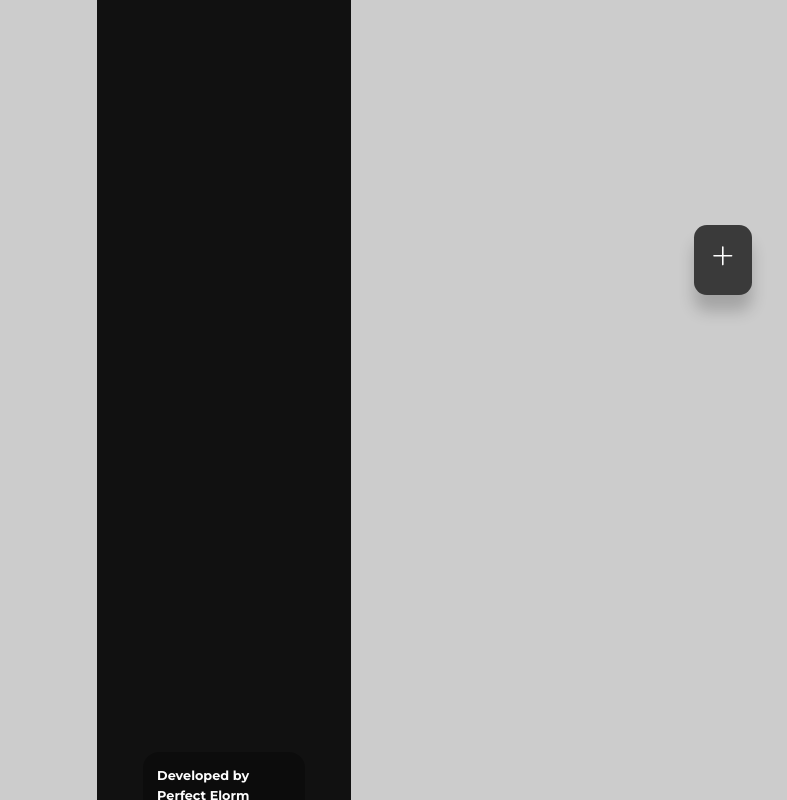
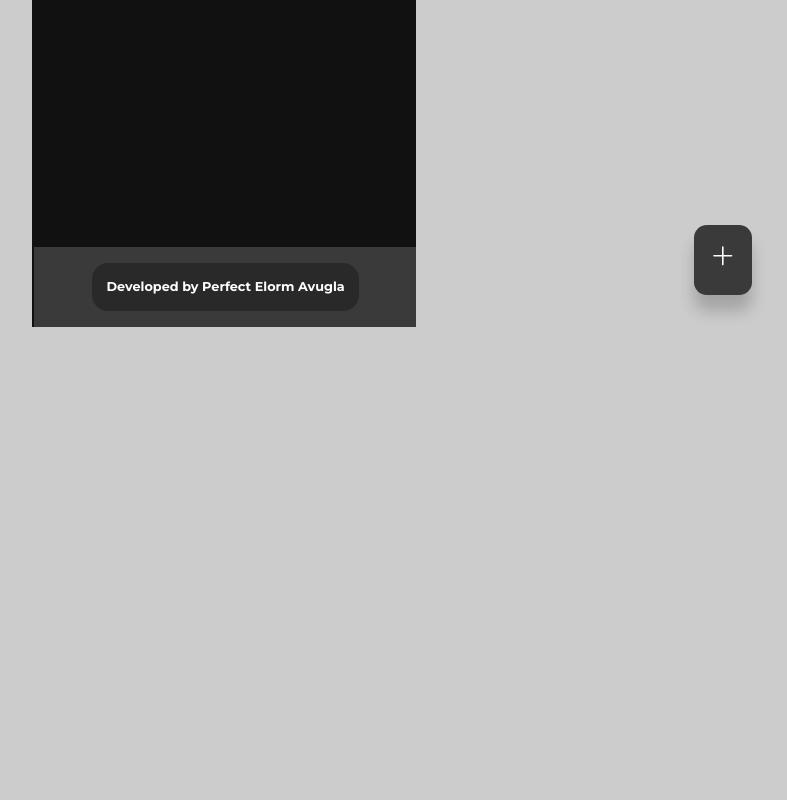
Before and after one commit to PeaElorm/React-Notes-App, a React (Vite) app: page / in a window 1280 px wide. Shown: the part 441-1241 px from the top of the page, without its empty margins (416-1203 px from the left). After the commit the page ends 800 px from the top, so only its background shows below. Built offline with nearby package versions, Linux system fonts and the light colour scheme.

Commit message:
delete note functionality

```diff
--- a/src/App.jsx
+++ b/src/App.jsx
@@ -24,13 +24,16 @@ function App() {
               path="/create-note"
               element={<CreateNote setNotes={setNotes} />}
             />
-            <Route path="/edit-note/:id" element={<EditNote notes={notes} setNotes={setNotes} />} />
+            <Route
+              path="/edit-note/:id"
+              element={<EditNote notes={notes} setNotes={setNotes} />}
+            />
           </Routes>
         </BrowserRouter>
+        <footer>
+          <h3>Developed by Perfect Elorm Avugla</h3>
+        </footer>
       </main>
-      <footer>
-        <h3>Developed by Perfect Elorm Avugla</h3>
-      </footer>
     </div>
   );
 }
--- a/src/components/NoteItem.jsx
+++ b/src/components/NoteItem.jsx
@@ -2,12 +2,12 @@ import { Link } from "react-router-dom";
 
 const NoteItem = ({ note }) => {
   const predefinedColors = [
-    "#ffcc80",
-    "##ffab91",
-    "#e6ee9b",
-    "#80deea",
-    "#cf93d9",
-    "#f691b3",
+    "#ffc182",
+    "#e3acac",
+    "#e9c4c7",
+    "#ba1bc0",
+    "#436953",
+    "#9592f5",
   ];
 
   const generateRandomColor = () => {
@@ -26,6 +26,7 @@ const NoteItem = ({ note }) => {
       <h4>
         {note.title.length > 40 ? note.title.substr(0, 30) + "..." : note.title}
       </h4>
+      <p>{note.details.length > 20 ? note.details.substr(0, 20) + "..." : note.details}</p>
       <p>{note.date}</p>
     </Link>
   );
--- a/src/index.css
+++ b/src/index.css
@@ -63,12 +63,11 @@ body {
 
 #app {
     background: var(--color-bg-black);
-    /* height: 48rem; */
-    width: 80%;
-    margin: 0 auto;
+    height: 48rem;
+    width: 24rem;
     padding: 2rem 1.6rem 4rem;
     overflow-y: scroll;
-    /* position: relative; */
+    position: relative;
 }
 
 ::-webkit-scrollbar {
@@ -85,12 +84,14 @@ h2 {
 
 
 footer{
-    background: var(--color-bg-black);
-     width: 80%;
-    margin: 0 auto;
-    padding: 2rem 1.6rem 4rem;
+    background:var(--color-bg-dark);
+    width: 100%;
+    /* padding: 2rem 1.6rem 4rem; */
     overflow-y: scroll;
     height: 5rem;
+    position: absolute;
+    bottom: 0;
+    right: -0.1rem;
     /* margin: 1rem  auto;
     padding: 0;
     position: fixed;
@@ -100,8 +101,7 @@ footer{
 }
 
 footer h3{
-    position: relative;
-    width: 80%;
+    width: fit-content;
     margin: 1rem auto 0.5rem;
     background: rgba(0, 0, 0, 0.3);
     backdrop-filter: blur(15);
@@ -141,10 +141,9 @@ footer h3{
 .notes__container {
     display: grid;
     grid-template-columns: 1fr 1fr;
-    grid-template-rows: auto;
     gap: 1.2rem;
-    margin: 3rem 0 5rem 0;
-    height: 100vh;
+    /* margin: 3rem 0 5rem 0;
+    height: 100vh; */
 }
 
 .empty__notes {
@@ -232,7 +231,7 @@ footer h3{
 @media screen and (max-width: 600px) {
     #app {
         width: 100vw;
-        /* height: 100vh; */
+        height: 100vh;
         padding: 2rem 1rem;
     }
 
@@ -247,6 +246,7 @@ footer h3{
     .notes__container {
         margin-top: 7rem;
         gap: 1rem;
+        /* height: 100vh; */
     }
 
     .btn.add__btn {
--- a/src/pages/EditNote.jsx
+++ b/src/pages/EditNote.jsx
@@ -32,6 +32,14 @@ const EditNote = ({ notes, setNotes}) => {
 
   };
 
+  const handleDelete = () => {
+    const newNotes = notes.filter(item => item.id != id)
+
+    setNotes(newNotes)
+
+    navigate('/')
+  }
+
   return (
     <section>
       <header className="create-note__header">
@@ -39,7 +47,7 @@ const EditNote = ({ notes, setNotes}) => {
           <IoIosArrowBack />
         </Link>
         <button className="btn lg primary" onClick={handleForm}>Save</button>
-        <button className="btn danger"><RiDeleteBin6Fill/></button>
+        <button className="btn danger" onClick={handleDelete}><RiDeleteBin6Fill/></button>
       </header>
       <form className="create-note__form" onSubmit={handleForm}>
         <input type="text" placeholder="Title" autoFocus value={title} onChange={(e) => setTitle(e.target.value)}/>
--- a/src/pages/Notes.jsx
+++ b/src/pages/Notes.jsx
@@ -31,9 +31,6 @@ const Notes = ({notes}) => {
       <Link to="/create-note" className="btn add__btn">
         <BsPlusLg />
       </Link>
-      {/* <footer>
-        <h3>Developed by Perfect Elorm Avugla</h3>
-      </footer> */}
     </section>
   );
 };
```
